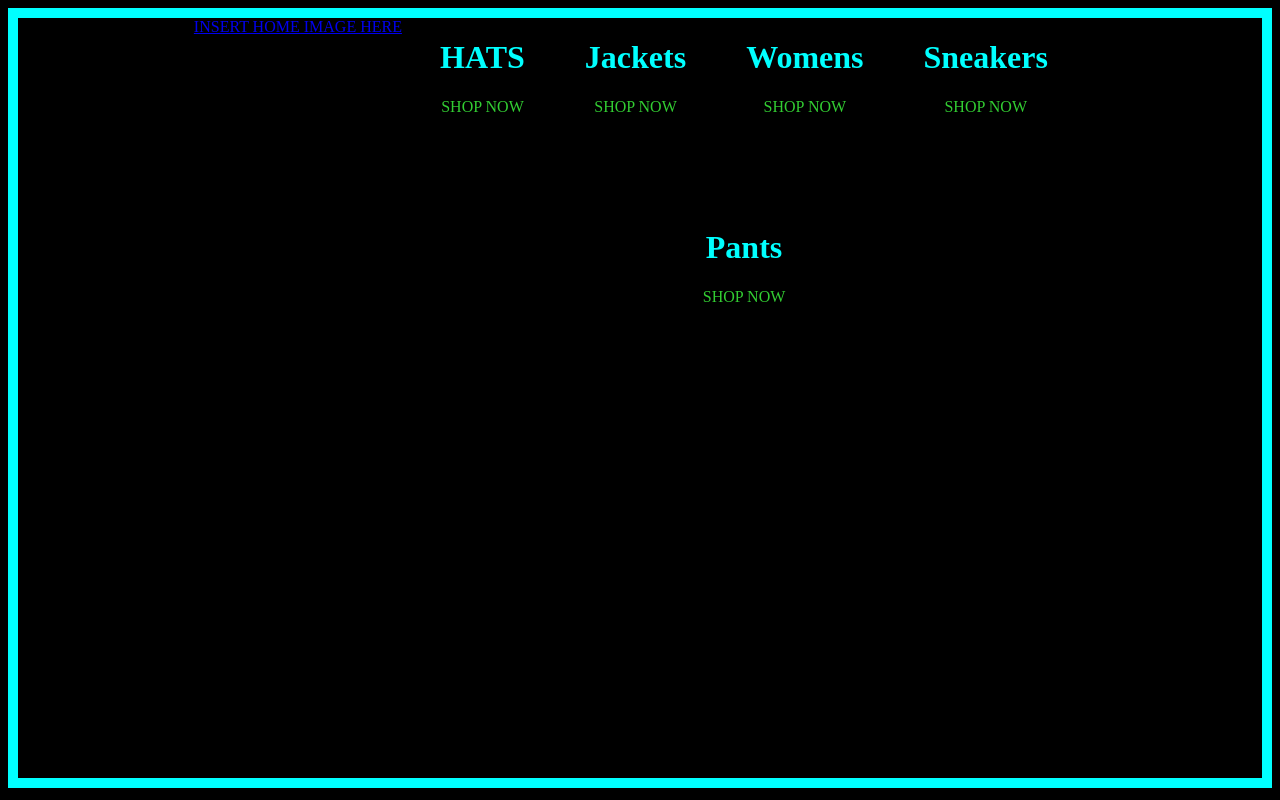
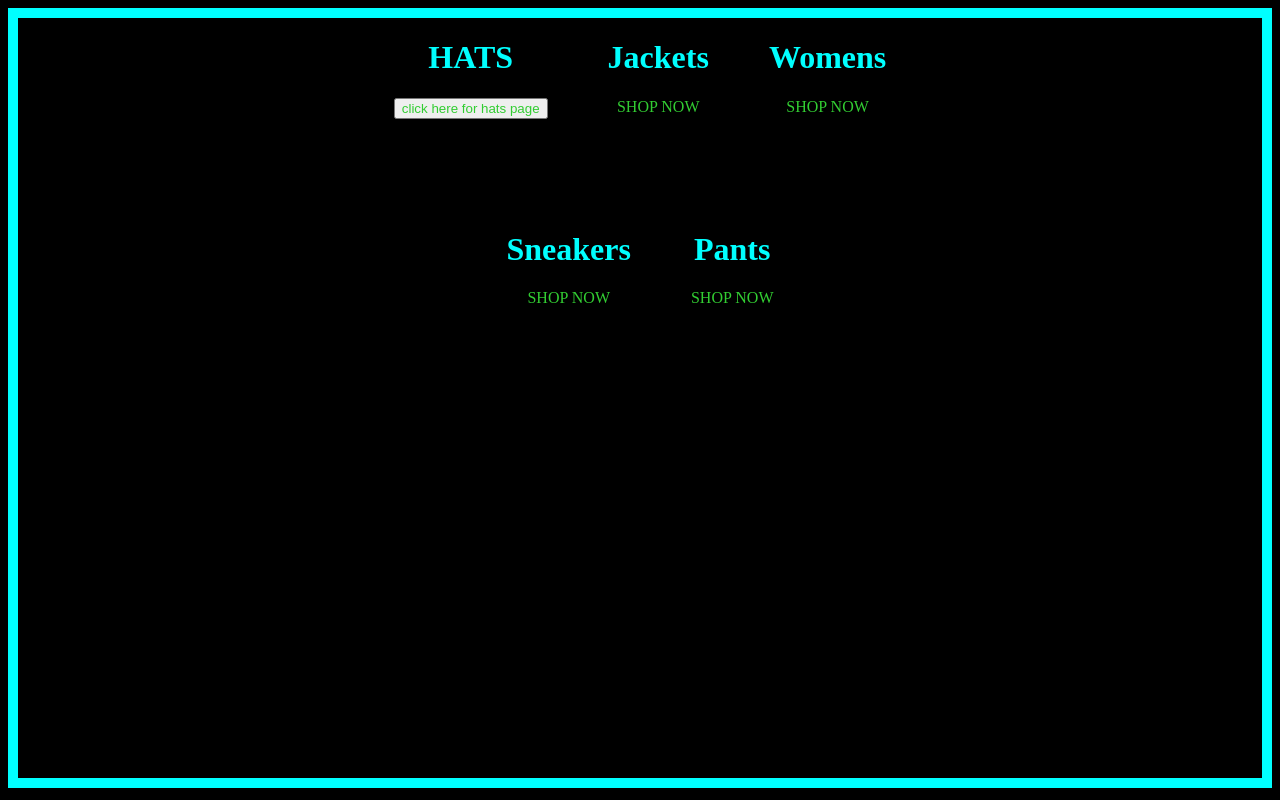
Before and after one commit to AGCB/ecomm, a React (Create React App) app: page / in a window 1280 px wide. Built offline with nearby package versions, Linux system fonts and the light colour scheme.

Commit message:
instead of a link there is also grabbing the react-router props and using props.history.push()

```diff
--- a/src/homepage.component.jsx
+++ b/src/homepage.component.jsx
@@ -2,14 +2,16 @@ import React from 'react';
 import './homepage.styles.scss';
 import { Link } from 'react-router-dom';
 
-const HomePage = () => (
+const HomePage = (props) => (
   <div className="homepage">
-    <Link to="/">INSERT HOME IMAGE HERE</Link>
     <div className="directory-menu">
       <div className="menu-item">
         <div className="content">
           <h1 className="title">HATS</h1>
-          <span className="subtitle">SHOP NOW</span>
+          <span ></span>
+          <button
+            className="subtitle"
+            onClick={() => props.history.push('/hats')}>click here for hats page</button>
         </div>
       </div>
       <div className="menu-item">
```
